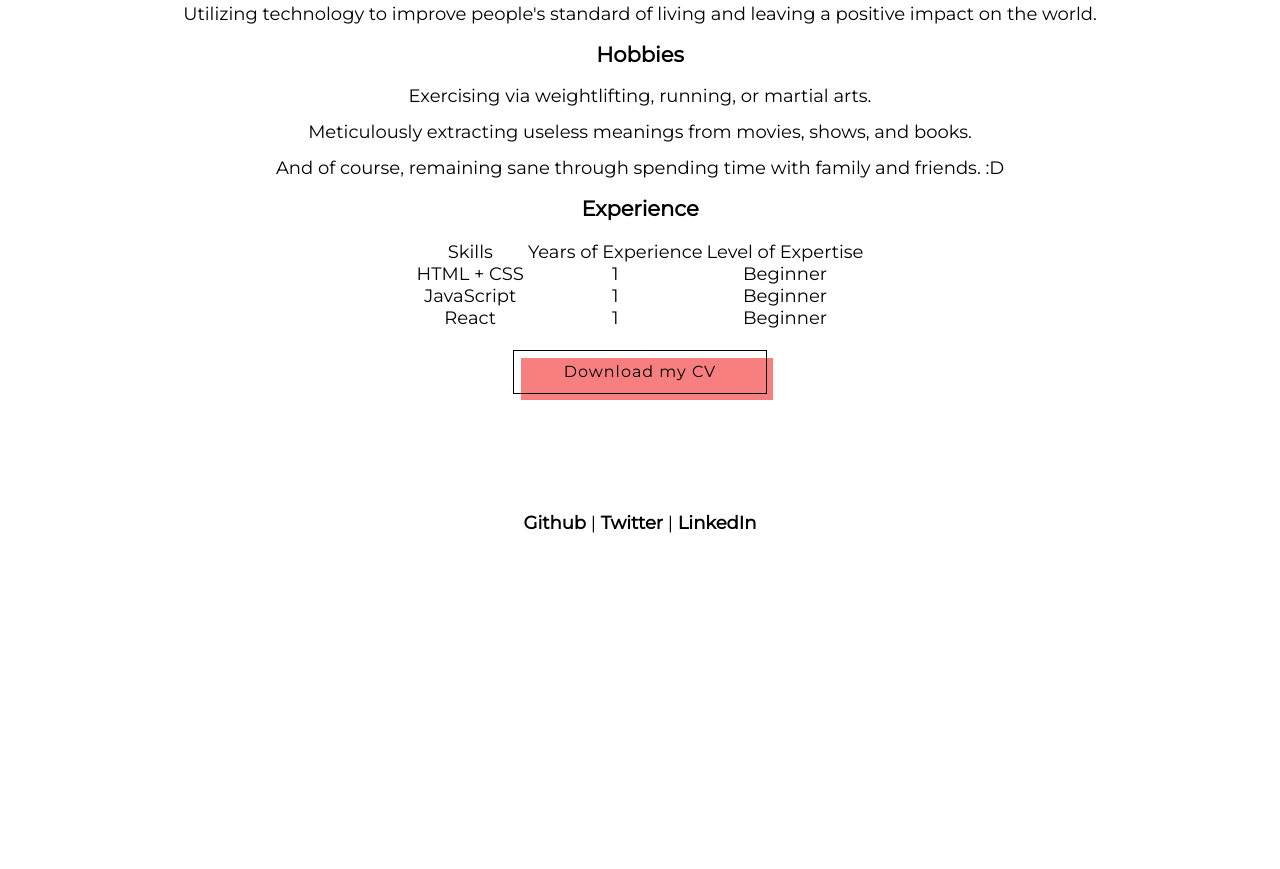
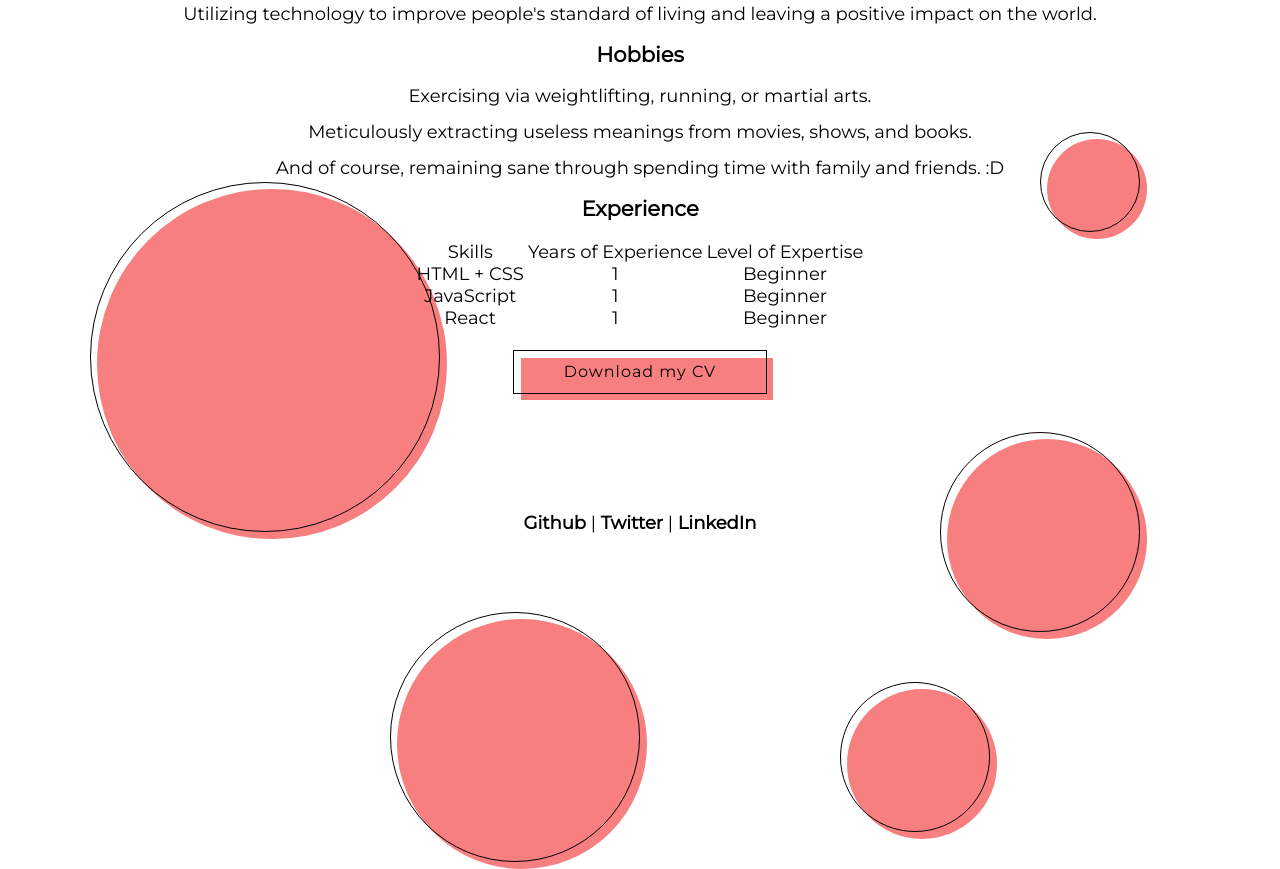
Before and after one commit to HenryN05/portfolio-website, a website: page html/about.html in a window 1280 px wide. Shown: the part 420-1289 px from the top of the page. Before the commit the page ends 954 px from the top, so only its background shows below. Drawn offline with nearby package versions, Linux system fonts and the light colour scheme; a web font is replaced by a local one.

Commit message:
Add background set up for all pages

```diff
--- a/css/about.css
+++ b/css/about.css
@@ -16,3 +16,69 @@
   top: 0px;
   left: 0px;
 }
+.triangle-outline {
+  border: 1px solid black;
+  width: 200px;
+  height: 200px;
+  border-radius: 50%;
+  display: inline-block;
+  position: absolute;
+}
+
+.triangle-solid {
+  background-color: #f3111189;
+  height: 200px;
+  width: 200px;
+  border-radius: 50%;
+  display: inline-block;
+  position: absolute;
+  z-index: -1;
+}
+
+/* Shapes for background*/
+#shape1 {
+  transform: translateX(-550px) translateY(-350px);
+  height: 350px;
+  width: 350px;
+}
+#shape2 {
+  transform: translateX(-543px) translateY(-343px);
+  height: 350px;
+  width: 350px;
+}
+#shape3 {
+  transform: translateX(-250px) translateY(80px);
+  height: 250px;
+  width: 250px;
+}
+#shape4 {
+  transform: translateX(-243px) translateY(87px);
+  height: 250px;
+  width: 250px;
+}
+#shape5 {
+  transform: translateX(300px) translateY(-100px);
+}
+#shape6 {
+  transform: translateX(307px) translateY(-93px);
+}
+#shape7 {
+  transform: translateX(400px) translateY(-400px);
+  height: 100px;
+  width: 100px;
+}
+#shape8 {
+  transform: translateX(407px) translateY(-393px);
+  height: 100px;
+  width: 100px;
+}
+#shape9 {
+  transform: translateX(200px) translateY(150px);
+  height: 150px;
+  width: 150px;
+}
+#shape10 {
+  transform: translateX(207px) translateY(157px);
+  width: 150px;
+  height: 150px;
+}
--- a/css/contact.css
+++ b/css/contact.css
@@ -26,3 +26,70 @@
 	width: 50%;
 	margin-top: 20px;
 }
+.trapezoid-outline {
+  border: 1px solid black;
+  width: 200px;
+  height: 200px;
+  border-radius: 50%;
+  display: inline-block;
+  position: absolute;
+  z-index: -1;
+}
+
+.trapezoid-solid {
+  background-color: #0ef53889;
+  height: 200px;
+  width: 200px;
+  border-radius: 50%;
+  display: inline-block;
+  position: absolute;
+  z-index: -2;
+}
+
+/* Shapes for background*/
+#shape1 {
+  transform: translateX(-550px) translateY(-350px);
+  height: 350px;
+  width: 350px;
+}
+#shape2 {
+  transform: translateX(-543px) translateY(-343px);
+  height: 350px;
+  width: 350px;
+}
+#shape3 {
+  transform: translateX(-250px) translateY(80px);
+  height: 250px;
+  width: 250px;
+}
+#shape4 {
+  transform: translateX(-243px) translateY(87px);
+  height: 250px;
+  width: 250px;
+}
+#shape5 {
+  transform: translateX(300px) translateY(-100px);
+}
+#shape6 {
+  transform: translateX(307px) translateY(-93px);
+}
+#shape7 {
+  transform: translateX(400px) translateY(-400px);
+  height: 100px;
+  width: 100px;
+}
+#shape8 {
+  transform: translateX(407px) translateY(-393px);
+  height: 100px;
+  width: 100px;
+}
+#shape9 {
+  transform: translateX(200px) translateY(150px);
+  height: 150px;
+  width: 150px;
+}
+#shape10 {
+  transform: translateX(207px) translateY(157px);
+  width: 150px;
+  height: 150px;
+}
--- a/css/index.css
+++ b/css/index.css
@@ -47,12 +47,12 @@
 
 /* Shapes for background*/
 #shape1 {
-  transform: translateX(-557px) translateY(-407px);
+  transform: translateX(-550px) translateY(-350px);
   height: 350px;
   width: 350px;
 }
 #shape2 {
-  transform: translateX(-550px) translateY(-400px);
+  transform: translateX(-543px) translateY(-343px);
   height: 350px;
   width: 350px;
 }
--- a/css/work.css
+++ b/css/work.css
@@ -16,3 +16,70 @@
   top: 0px;
   left: 0px;
 }
+.square-outline {
+  border: 1px solid black;
+  width: 200px;
+  height: 200px;
+  border-radius: 50%;
+  display: inline-block;
+  position: absolute;
+  z-index: -1;
+}
+
+.square-solid {
+  background-color: #faf213d8;
+  height: 200px;
+  width: 200px;
+  border-radius: 50%;
+  display: inline-block;
+  position: absolute;
+  z-index: -2;
+}
+
+/* Shapes for background*/
+#shape1 {
+  transform: translateX(-550px) translateY(-350px);
+  height: 350px;
+  width: 350px;
+}
+#shape2 {
+  transform: translateX(-543px) translateY(-343px);
+  height: 350px;
+  width: 350px;
+}
+#shape3 {
+  transform: translateX(-250px) translateY(80px);
+  height: 250px;
+  width: 250px;
+}
+#shape4 {
+  transform: translateX(-243px) translateY(87px);
+  height: 250px;
+  width: 250px;
+}
+#shape5 {
+  transform: translateX(300px) translateY(-100px);
+}
+#shape6 {
+  transform: translateX(307px) translateY(-93px);
+}
+#shape7 {
+  transform: translateX(400px) translateY(-400px);
+  height: 100px;
+  width: 100px;
+}
+#shape8 {
+  transform: translateX(407px) translateY(-393px);
+  height: 100px;
+  width: 100px;
+}
+#shape9 {
+  transform: translateX(200px) translateY(150px);
+  height: 150px;
+  width: 150px;
+}
+#shape10 {
+  transform: translateX(207px) translateY(157px);
+  width: 150px;
+  height: 150px;
+}
--- a/html/about.html
+++ b/html/about.html
@@ -113,5 +113,15 @@
         <a>Github</a> | <a>Twitter</a> | <a>LinkedIn</a>
       </div>
     </footer>
+    <div id= "shape1" class="triangle-outline"></div>
+    <div id= "shape2" class="triangle-solid"></div>
+    <div id= "shape3" class="triangle-outline"></div>
+    <div id= "shape4" class="triangle-solid"></div>
+    <div id= "shape5" class="triangle-outline"></div>
+    <div id= "shape6" class="triangle-solid"></div>
+    <div id= "shape7" class="triangle-outline"></div>
+    <div id= "shape8" class="triangle-solid"></div>
+    <div id= "shape9" class="triangle-outline"></div>
+    <div id= "shape10" class="triangle-solid"></div>
   </body>
 </html>
```
Also changed, not shown: html/contact.html (+10 -0 lines), html/work.html (+10 -0 lines).
